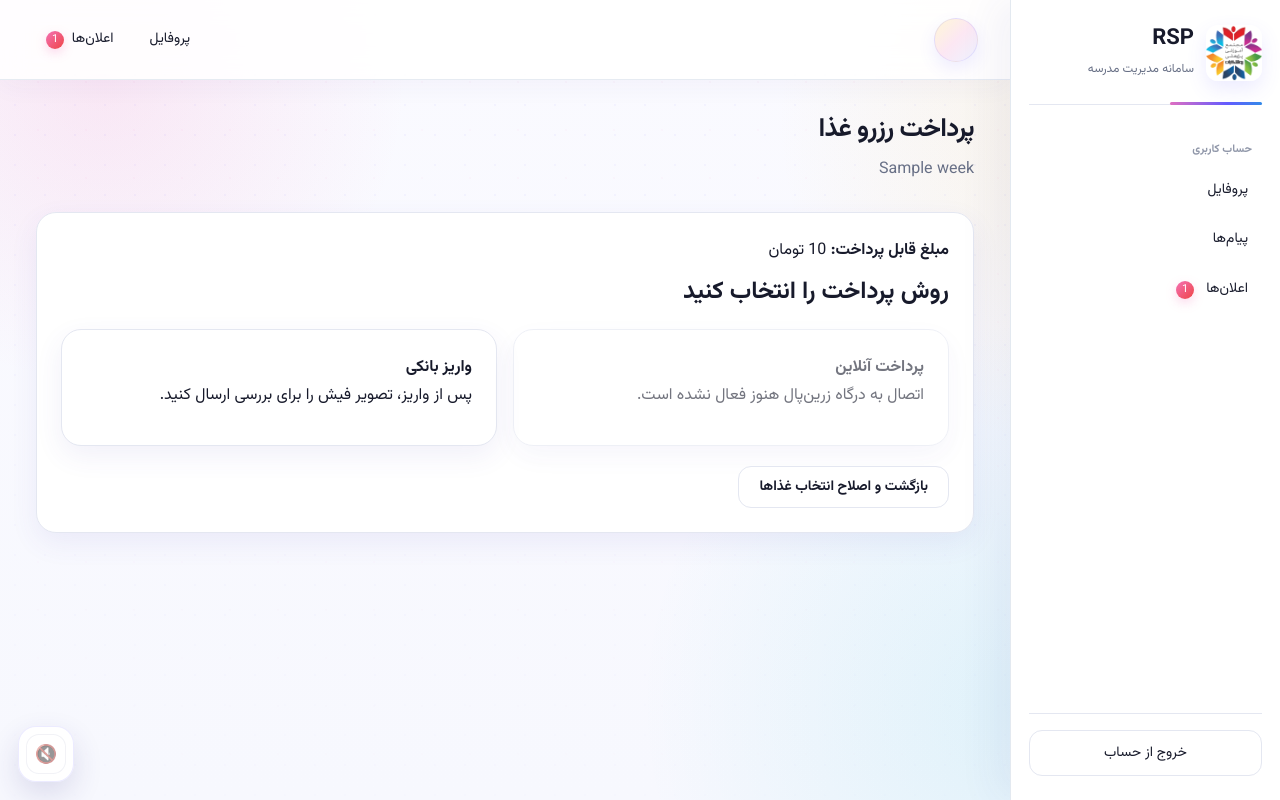
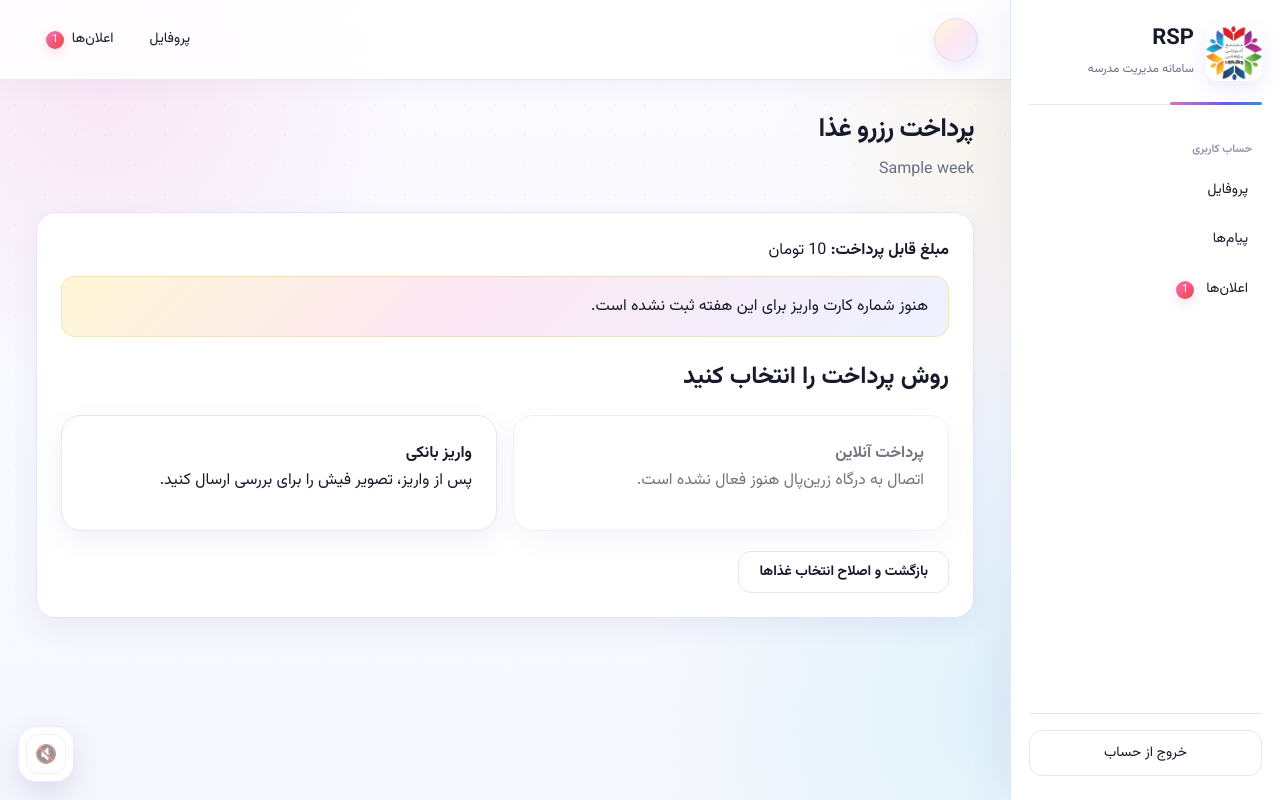
Before and after one commit to nikki-ad/rsp, a Django app: template cafeteria/templates/cafeteria/payment_method.html in a window 1280 px wide. Run offline with Django 5.2, Linux system fonts and the light colour scheme; the template is opened without the code that fills it: most values are stand-ins (such as "Sample title", 1, 10 or a date in 2020).

Commit message:
Show weekly payment cards on payment page

```diff
--- a/cafeteria/templates/cafeteria/payment_method.html
+++ b/cafeteria/templates/cafeteria/payment_method.html
@@ -16,6 +16,24 @@
         {{ reservation.final_amount }} تومان
     </p>
 
+    {% with cards=reservation.week.payment_cards.all %}
+        {% if cards %}
+            <h2>اطلاعات واریز بانکی</h2>
+            <div class="announcement-list">
+                {% for card in cards %}
+                    <div class="list-card">
+                        <strong>شماره کارت: {{ card.card_number }}</strong>
+                        <p>به نام: {{ card.card_holder }}</p>
+                    </div>
+                {% endfor %}
+            </div>
+        {% else %}
+            <div class="info-banner">
+                هنوز شماره کارت واریز برای این هفته ثبت نشده است.
+            </div>
+        {% endif %}
+    {% endwith %}
+
     <h2>روش پرداخت را انتخاب کنید</h2>
 
     <div class="payment-options">
```
